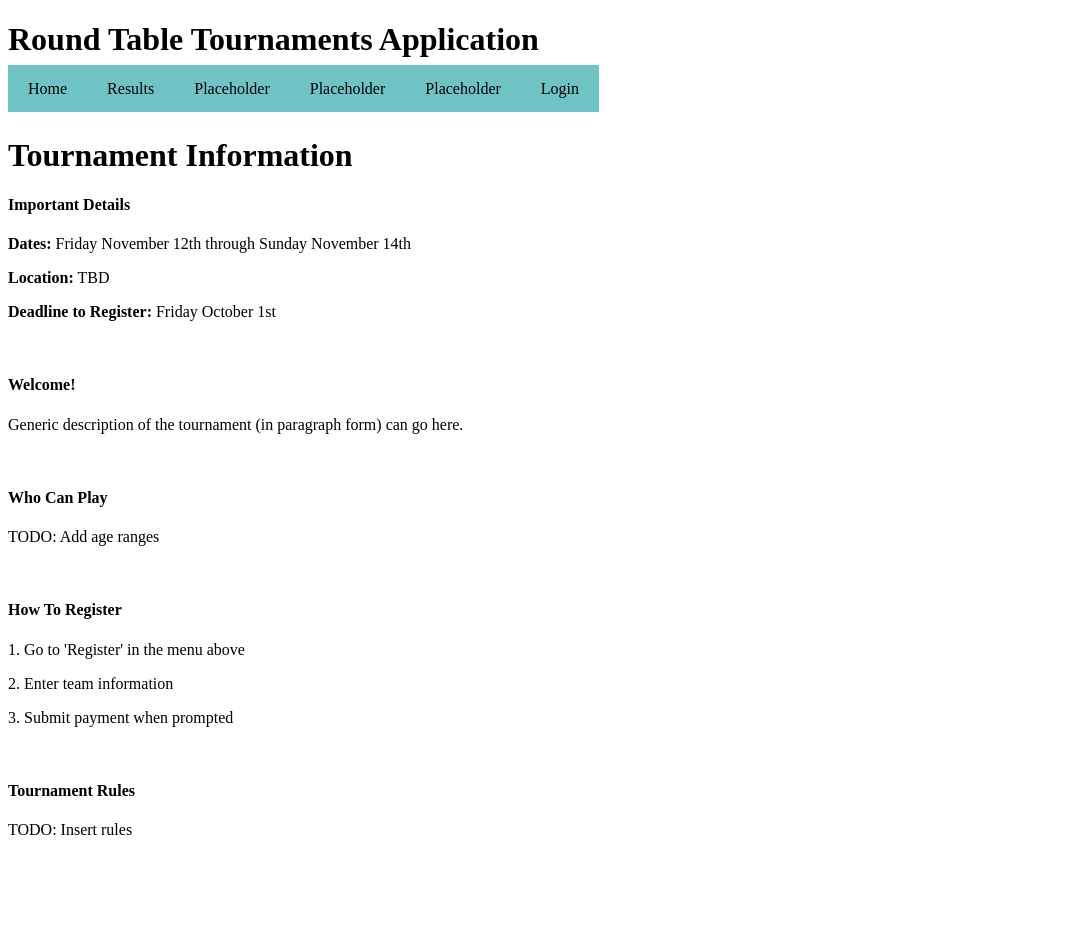
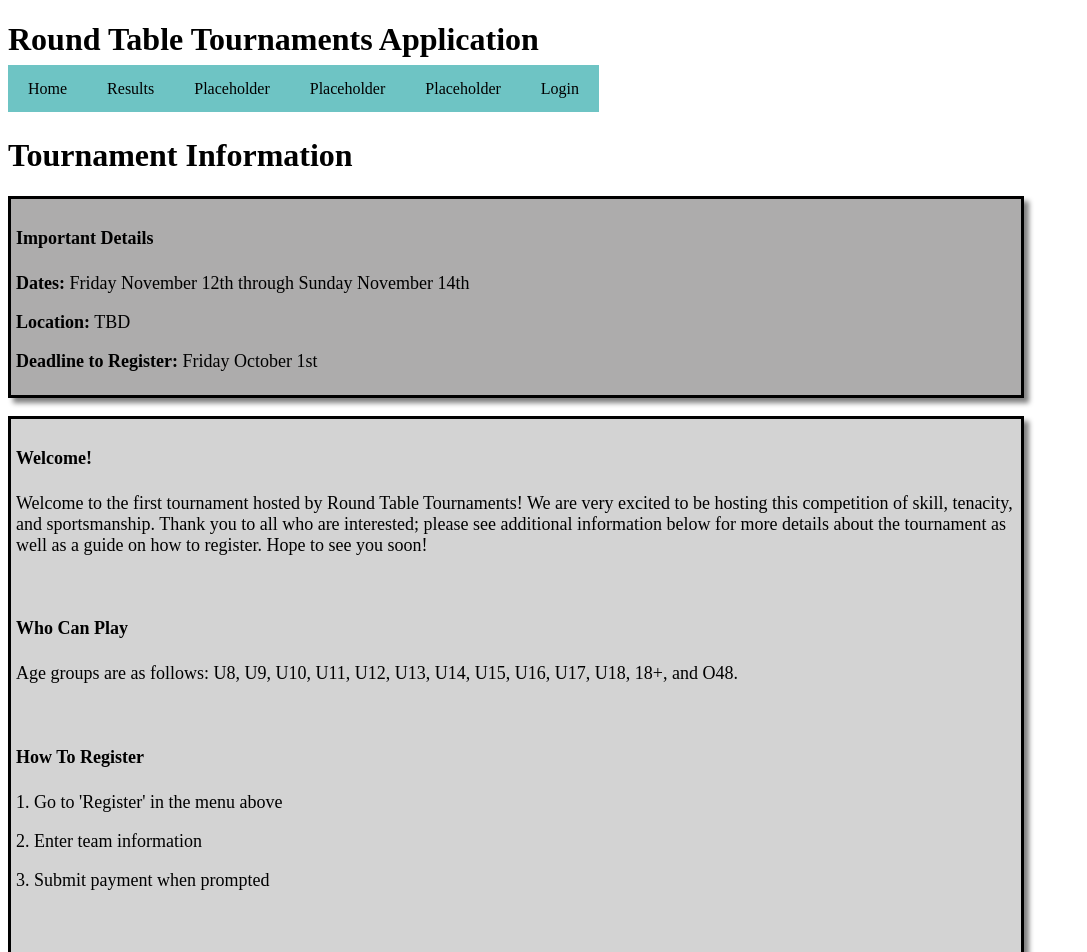
Before and after one commit to dazinn/SER515-Team4-roundTableTournaments, an Angular app in the folder roundTableTournamentsFrontEnd/: page / in a window 1280 px wide. Shown: the top 952 px of the page, without its empty margins (0-1087 px from the left). Before the commit the page ends 881 px from the top, so only its background shows below. Built offline with nearby package versions, Linux system fonts and the light colour scheme.

Commit message:
us34-t35: Added styling and more sample text to homepage

```diff
--- a/roundTableTournamentsFrontEnd/src/app/homepage/homepage.component.css
+++ b/roundTableTournamentsFrontEnd/src/app/homepage/homepage.component.css
@@ -0,0 +1,21 @@
+/* Styling for homepage component */
+
+.important-info-wrapper {
+    background-color: rgb(173, 172, 172);
+    border-color: black;
+    border-style: solid;
+    padding: 5px;
+    font-size: large;
+    box-shadow: 5px 5px 5px grey;
+    max-width: 1000px;
+}
+
+.generic-info-wrapper {
+    background-color: lightgrey;
+    border-color: black;
+    border-style: solid;
+    padding: 5px;
+    font-size: large;
+    box-shadow: 5px 5px 5px grey;
+    max-width: 1000px;
+}
--- a/roundTableTournamentsFrontEnd/src/app/homepage/homepage.component.html
+++ b/roundTableTournamentsFrontEnd/src/app/homepage/homepage.component.html
@@ -1,21 +1,30 @@
 <!-- Temporary page description -->
 
 <h1>Tournament Information</h1>
-
+<div class="important-info-wrapper">
     <h4>Important Details</h4>
     <p><b>Dates:</b> Friday November 12th through Sunday November 14th</p>
     <p><b>Location:</b> TBD </p>
     <p><b>Deadline to Register:</b> Friday October 1st</p>
+
+</div>
+
 <br>
 
+<div class="generic-info-wrapper">
 
     <h4>Welcome!</h4>
-<p> Generic description of the tournament (in paragraph form) can go here. </p>
+    <p> Welcome to the first tournament hosted by Round Table Tournaments! We are
+        very excited to be hosting this competition of skill, tenacity, and
+        sportsmanship. Thank you to all who are interested; please see additional
+        information below for more details about the tournament as well as a guide
+        on how to register. Hope to see you soon! </p>
     <br>
 
 
     <h4>Who Can Play</h4>
-<p> TODO: Add age ranges</p>
+    <p> Age groups are as follows: U8, U9, U10, U11, U12, U13, U14, U15, U16,
+        U17, U18, 18+, and O48. </p>
     <br>
 
 
@@ -27,5 +36,7 @@
 
 
     <h4>Tournament Rules</h4>
-<p> TODO: Insert rules</p>
+    <p> TODO: Insert rules (after talking to customer)</p>
     <br>
+
+</div>
```
Lines whose indentation alone changed are shown as unchanged.
